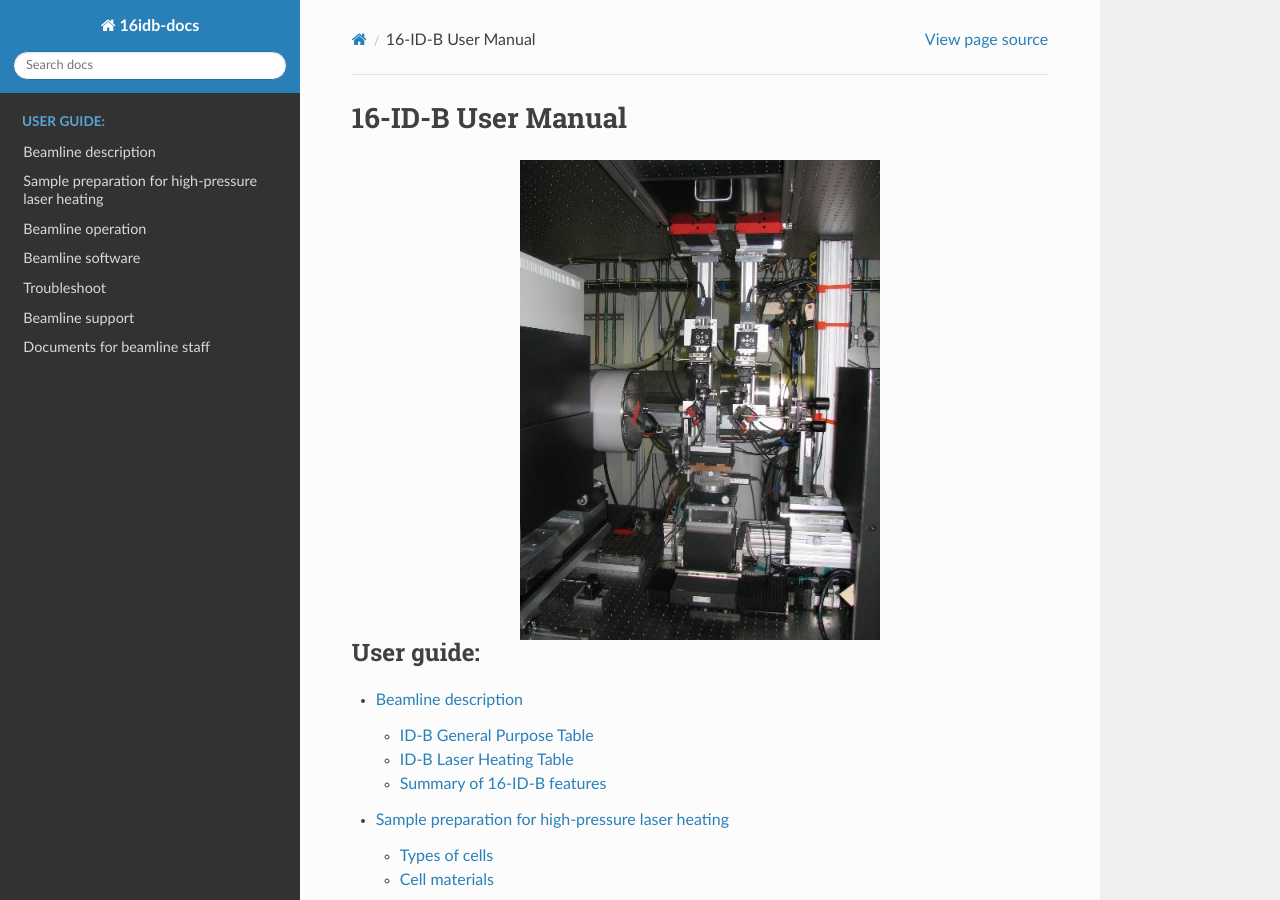
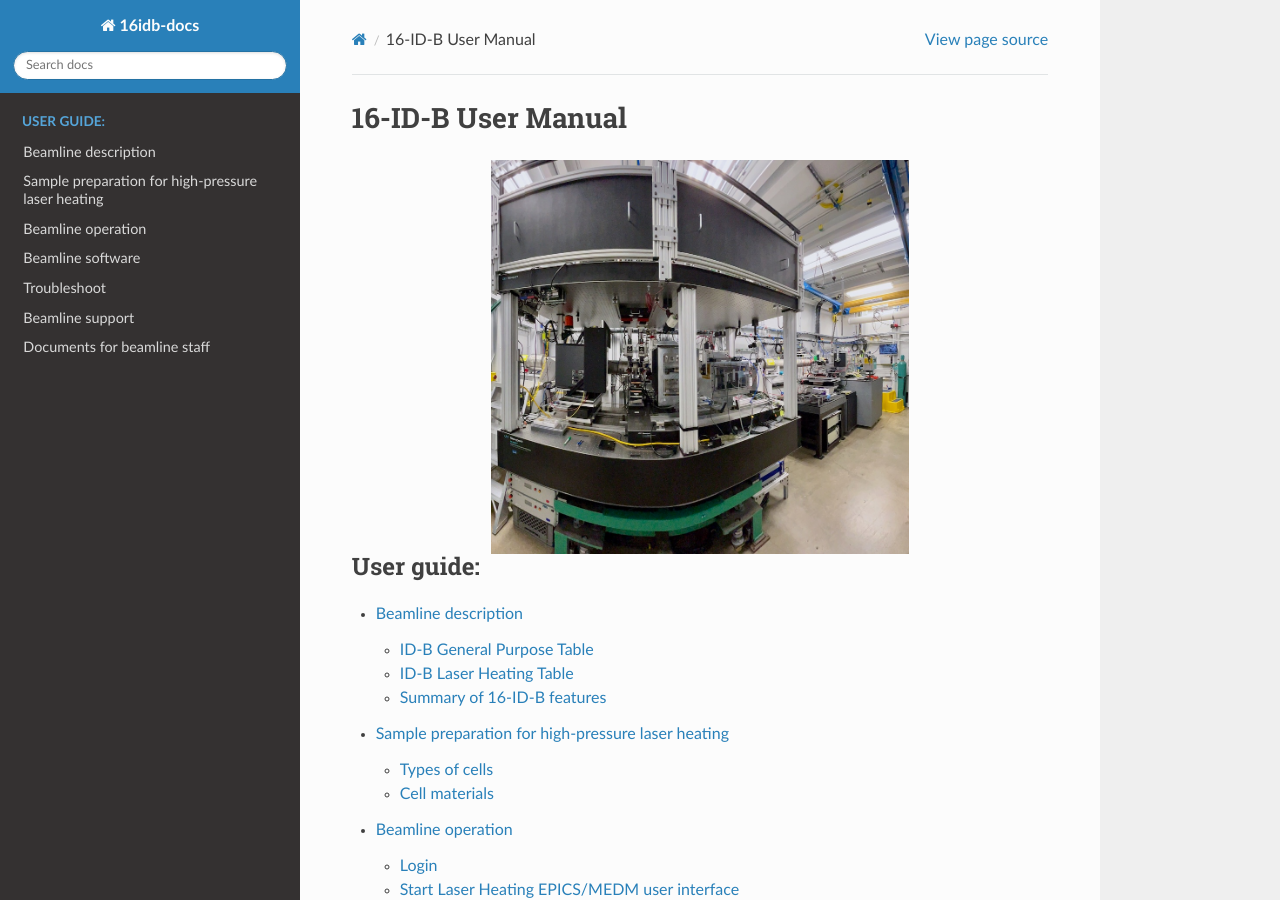
Before and after one commit to hrubiak/16-ID-B, a Sphinx documentation site: the page built from docs/source/index.rst, in a window 1280 px wide and 900 px high. Built offline with Sphinx 7.4.7 and the Read the Docs theme 3.1.0, drawn with Linux system fonts in a browser that asks for light colours.

Commit message:
main img

```diff
--- a/docs/source/index.rst
+++ b/docs/source/index.rst
@@ -5,7 +5,7 @@
 
 .. figure:: /images/IDB_micro_focused_angle_dispersive_XRD-crop_0.jpg
    :alt: 16-ID-B
-   :width: 360px
+   :width: 60%
    :align: center
 
 
```
Also changed, not shown: docs/source/images/IDB_micro_focused_angle_dispersive_XRD-crop_0.jpg.
